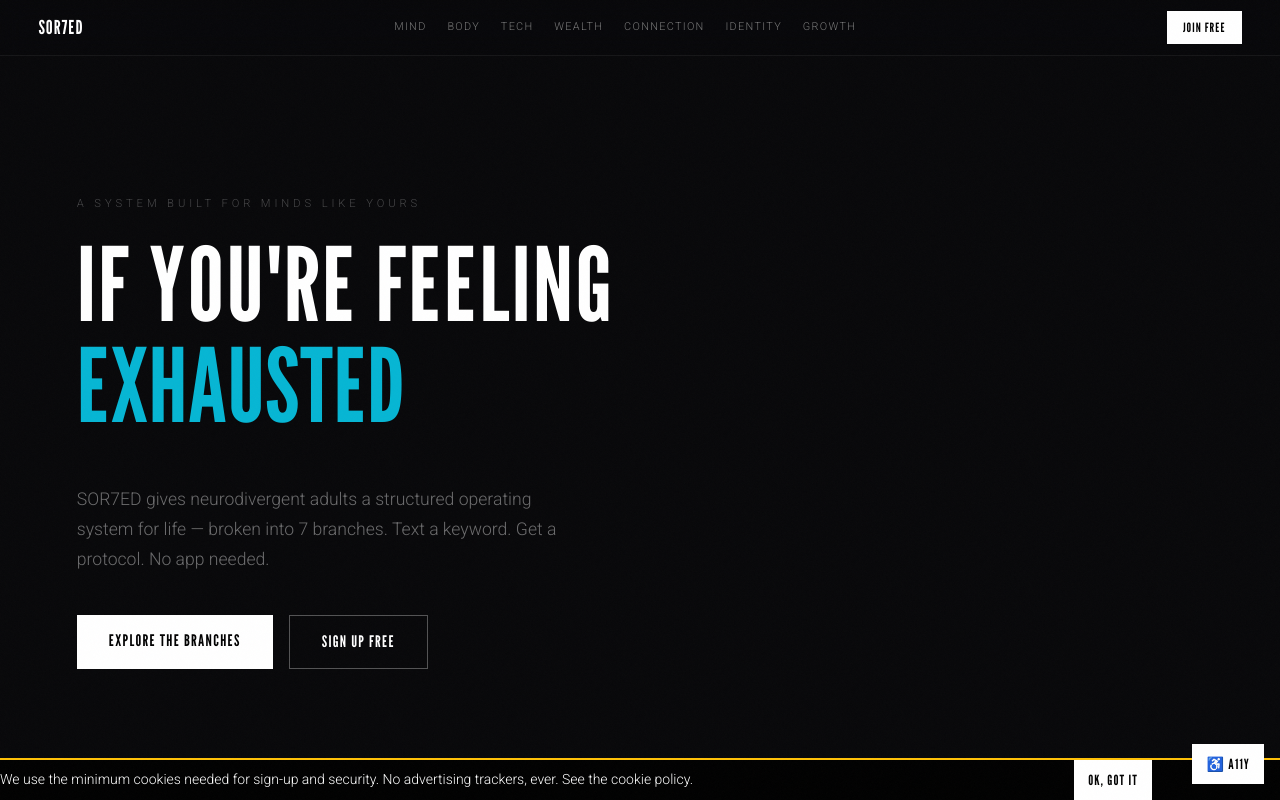
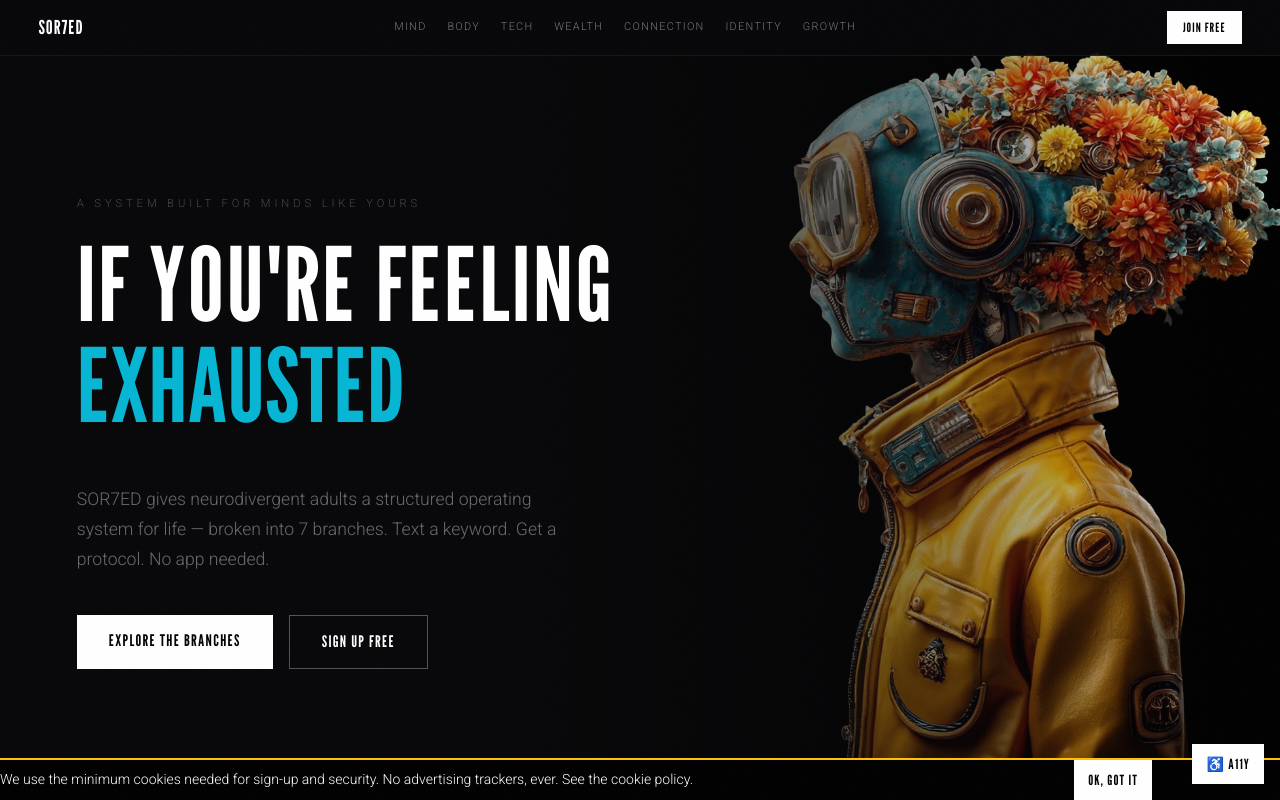
Before and after one commit to claudiokurath/sor7ed-new, a Next.js app: page / in a window 1280 px wide. Built offline with nearby package versions, Linux system fonts and the light colour scheme; a web font is replaced by a local one.

Commit message:
feat: hero full screen background image

```diff
--- a/src/app/page.tsx
+++ b/src/app/page.tsx
@@ -40,8 +40,10 @@ export default function HomePage() {
     <div style={{ height: '100vh', overflowY: 'scroll', scrollSnapType: 'y mandatory', scrollBehavior: 'smooth', background: '#08080A', overflowX: 'hidden' }}>
 
       {/* HERO */}
-      <section style={{ height: '100vh', scrollSnapAlign: 'start', display: 'flex', flexDirection: 'column', justifyContent: 'center', padding: '8rem 6% 4rem' }}>
-        <div style={{ maxWidth: 860 }}>
+      <section style={{ height: '100vh', scrollSnapAlign: 'start', display: 'flex', flexDirection: 'column', justifyContent: 'center', padding: '8rem 6% 4rem', position: 'relative', overflow: 'hidden' }}>
+        <div style={{ position: 'absolute', inset: 0, backgroundImage: 'url(/images/hero-robot2.png)', backgroundSize: 'cover', backgroundPosition: 'center center' }} />
+        <div style={{ position: 'absolute', inset: 0, background: 'linear-gradient(to right, rgba(8,8,10,0.97) 40%, rgba(8,8,10,0.5) 70%, rgba(8,8,10,0.05) 100%)' }} />
+        <div style={{ maxWidth: 860, position: 'relative', zIndex: 1 }}>
           <p style={{ fontSize: '0.7rem', letterSpacing: '0.35em', textTransform: 'uppercase', color: 'rgba(255,255,255,0.25)', marginBottom: '1.5rem' }}>
             A system built for minds like yours
           </p>
```
